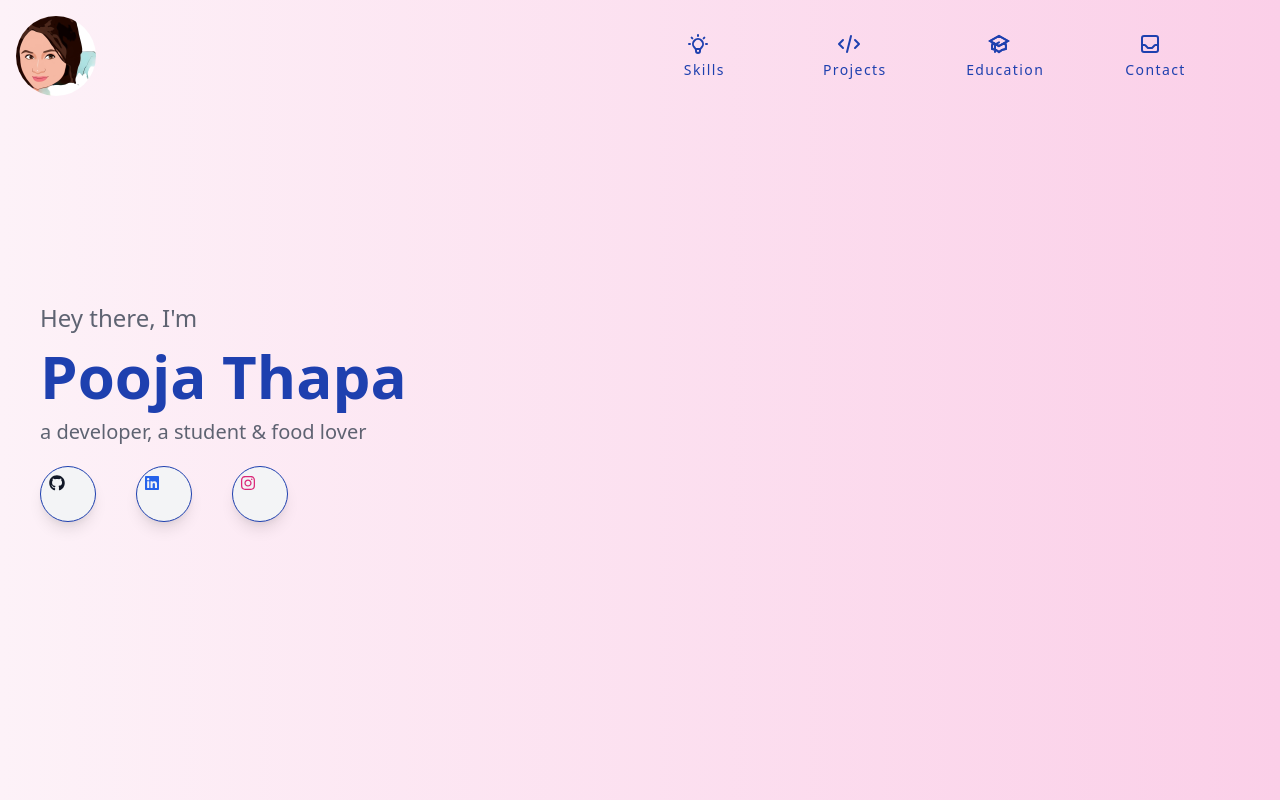
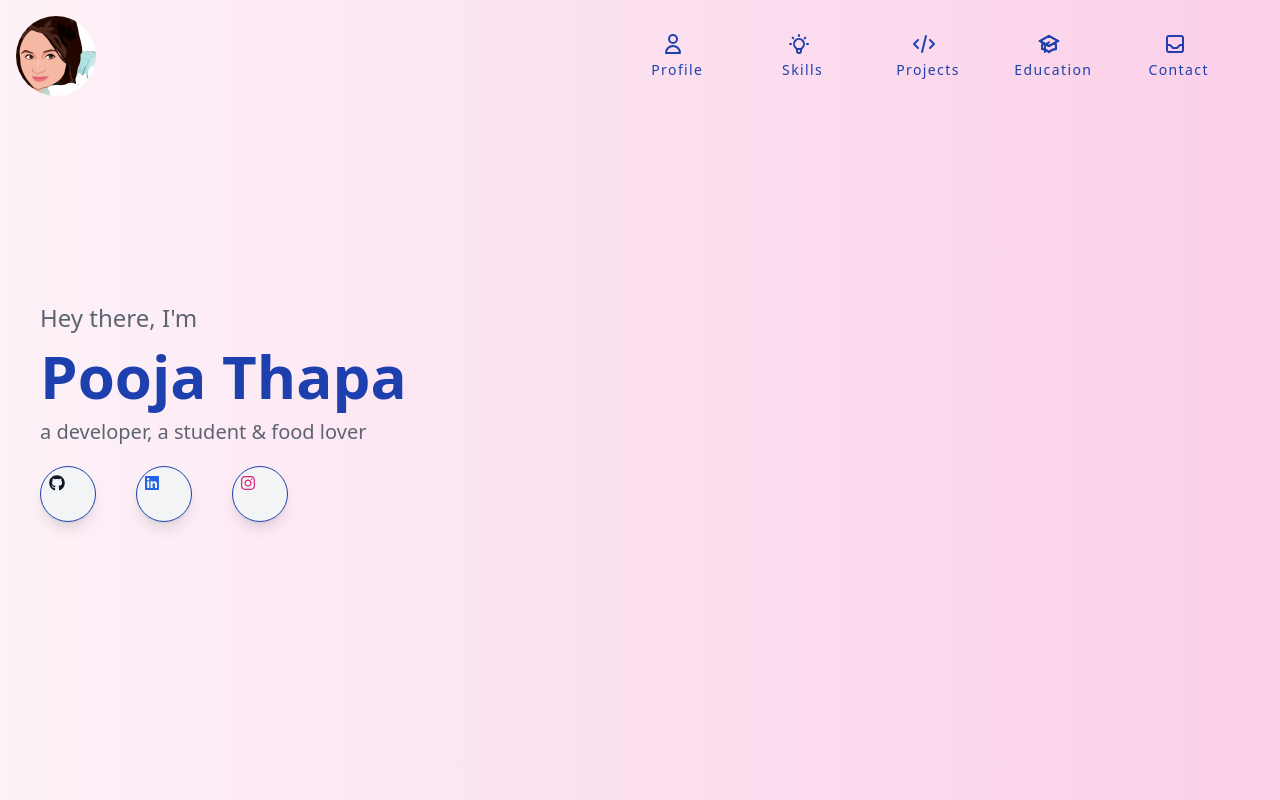
Before and after one commit to PoojaMgr/Portfolio, a Next.js app: page / in a window 1280 px wide. Shown: the top 800 px of the page. Built offline with nearby package versions, Linux system fonts and the light colour scheme.

Commit message:
added about

```diff
--- a/components/AboutMe/About.js
+++ b/components/AboutMe/About.js
@@ -3,7 +3,7 @@ import WorkingWomen from "../../assets/Progress-overview.gif";
 
 export default function About() {
   return (
-    <div className="flex flex-row w-full relative dark:Dark1 pt-20 lg:pt-28 justify-center">
+    <div className="flex flex-row w-full relative dark:Dark1 pt-20 lg:pt-28 justify-center" id="profile">
       <div className="p-10 pt-8 flex flex-col-reverse md:flex-row sm:pr-20 lg:pl-52 lg:items-center">
         <Image src={WorkingWomen} alt="working" loading="lazy"/>
 
--- a/components/Header/Header.js
+++ b/components/Header/Header.js
@@ -2,13 +2,14 @@ import Image from "next/image";
 import { Link } from "react-scroll";
 import Face from "../../assets/face.png";
 import HeaderItem from "./HeaderItem";
-import { AcademicCapIcon, LightBulbIcon, CodeIcon, InboxIcon } from '@heroicons/react/outline';
+import { AcademicCapIcon, LightBulbIcon, CodeIcon, InboxIcon, UserIcon } from '@heroicons/react/outline';
 
 function Header() {
     return (
         <header className="flex absolute w-full items-center justify-between p-4 pr-5 z-10">
          <Image  className="object-contain rounded-full" src={Face} alt="profilePic"/>
             <div className="flex flex-grow justify-evenly max-w-2xl">
+                <Link to="profile" smooth duration={1000}><HeaderItem title="Profile" Icon={UserIcon}/></Link>
                 <Link to="skills" smooth duration={1000}><HeaderItem title="Skills" Icon={LightBulbIcon}/></Link>
                 <Link to="projects" smooth duration={1000}><HeaderItem title="Projects" Icon={CodeIcon}/></Link>
                 <Link to="education" smooth spy={true} activeClass={{backgroundColor: "black"}} duration={1000} ><HeaderItem title="Education" Icon={AcademicCapIcon}/></Link>
--- a/components/Header/HeaderItem.js
+++ b/components/Header/HeaderItem.js
@@ -2,7 +2,7 @@ export default function HeaderItem({ title, Icon}) {
     return (
         <div className="flex flex-col items-center cursor-pointer group w-3 sm:w-20 hover:text-black space-x-6 md:space-x-8">
             <Icon className="h-6 mb-1 group-hover:animate-bounce"/>
-            <h2 className="opacity-0 sm:opacity-100 tracking-widest text-sm pr-5">{ title }</h2>
+            <h2 className="opacity-0 sm:opacity-100 tracking-widest text-sm pr-6">{ title }</h2>
         </div>
     )
 }
```
Also changed, not shown: 1 other file (tests, documents, lock files or other folders).
